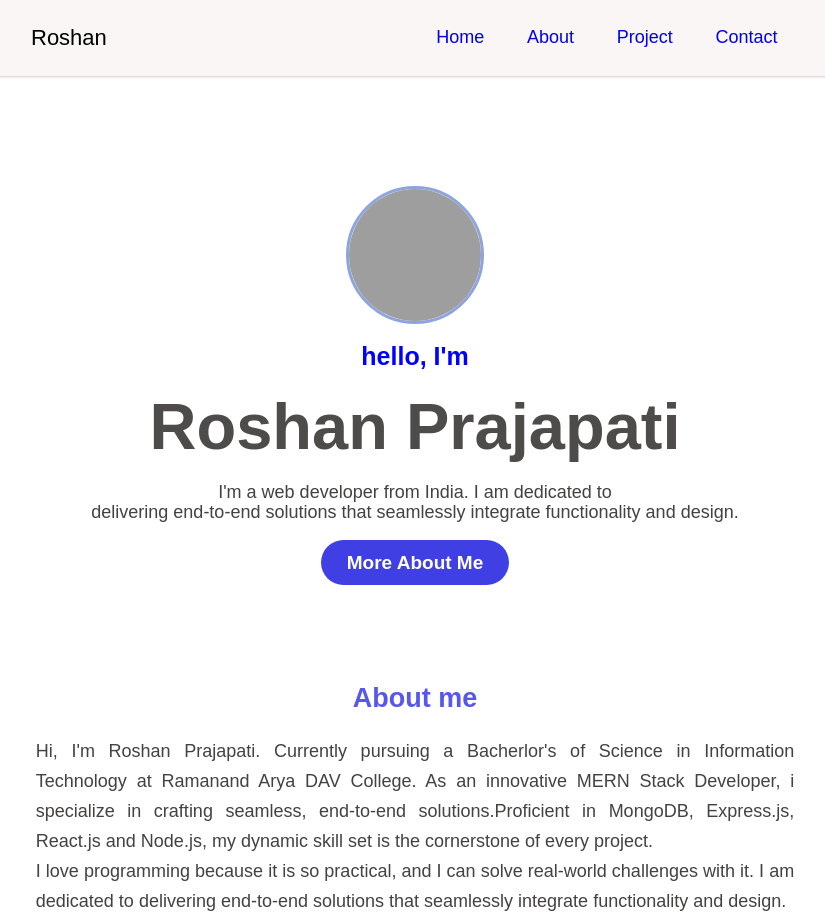
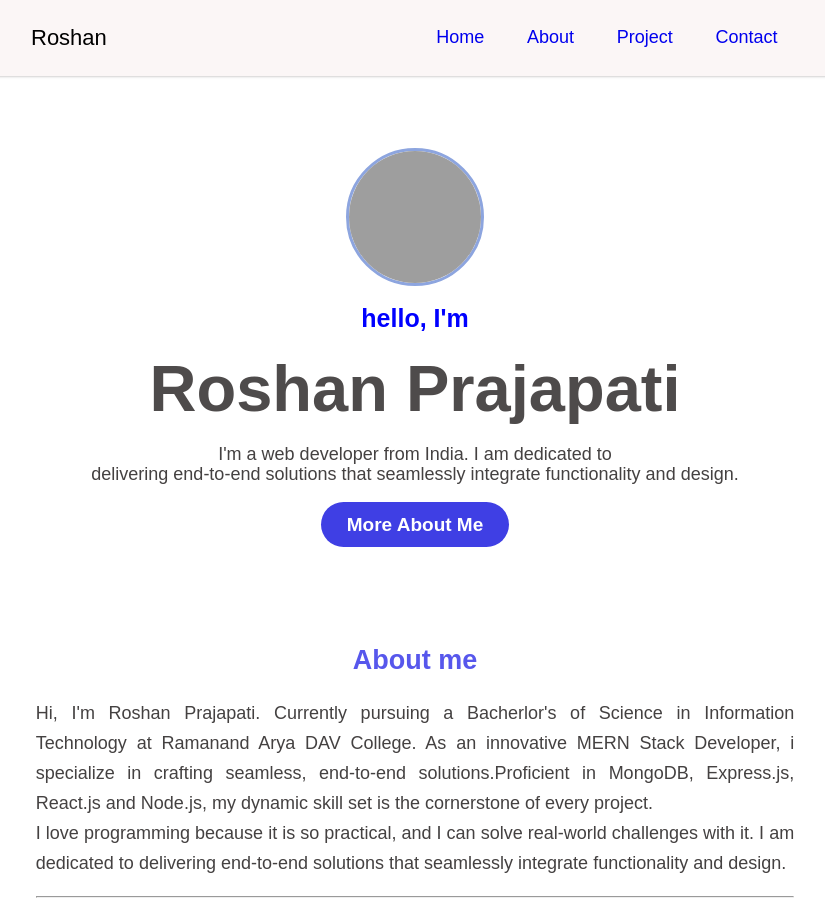
Before and after one commit to roshan123379/portfolio, a plain HTML site: page index.html in a window 1280 px wide. Shown: the top 919 px of the page, without its empty margins (225-1050 px from the left). Drawn offline with Linux system fonts and the light colour scheme; grey boxes are pictures that could not be loaded.

Commit message:
Update style.css

```diff
--- a/style.css
+++ b/style.css
@@ -77,7 +77,7 @@ html{
     text-decoration: none;
   }
   #home{
-    padding-top: 2.7cm;
+    padding-top: 1.7cm;
     position: relative;
     top: 2cm;
     height: calc(100vh-2cm);
```
